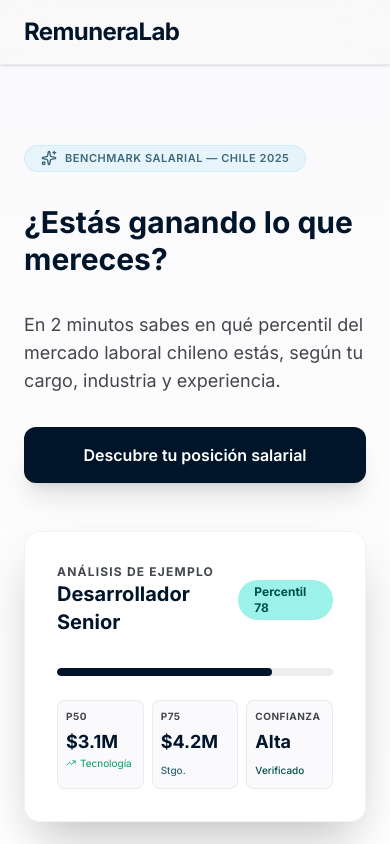
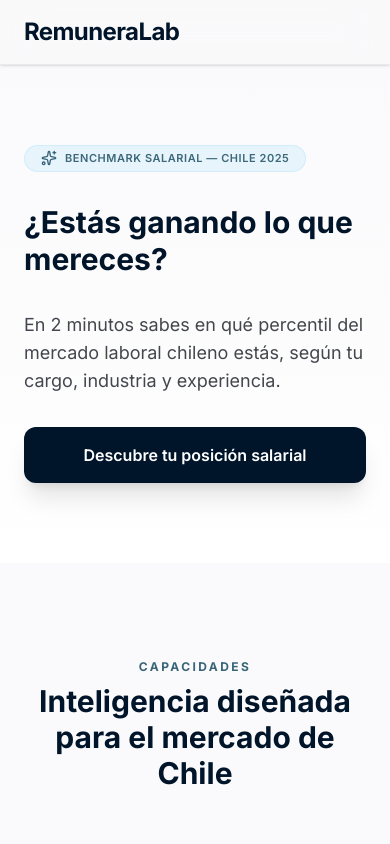
Before and after one commit to remuneralab/RemuneraLab, a Next.js app: page / in a window 390 px wide. Shown: the top 844 px of the page. Built offline with nearby package versions, Linux system fonts and the light colour scheme.

Commit message:
fix: ocultar card hero en mobile

```diff
--- a/src/app/page.tsx
+++ b/src/app/page.tsx
@@ -63,7 +63,7 @@ export default function Home() {
               initial={{ opacity: 0, scale: 0.95 }}
               animate={{ opacity: 1, scale: 1 }}
               transition={{ delay: 0.2 }}
-              className="relative"
+              className="relative hidden md:block"
             >
               <div className="glass-card rounded-2xl p-8 shadow-2xl relative z-10 border border-white/50">
                 <div className="flex items-center justify-between mb-8">
```
